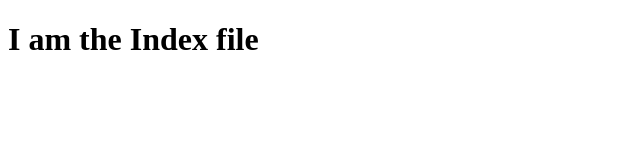
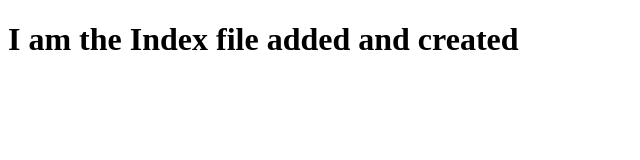
Before and after one commit to tarak0721/mygithub-session, a plain HTML site: page Index.html in a window 1280 px wide. Shown: the whole page, without its empty margins (0-640 px from the left). Drawn offline with Linux system fonts and the light colour scheme.

Commit message:
index file added

```diff
--- a/Index.html
+++ b/Index.html
@@ -7,6 +7,6 @@
     <title>Document</title>
 </head>
 <body>
-    <h1>I am the Index file</h1>
+    <h1>I am the Index file added and created</h1>
 </body>
 </html>
```
